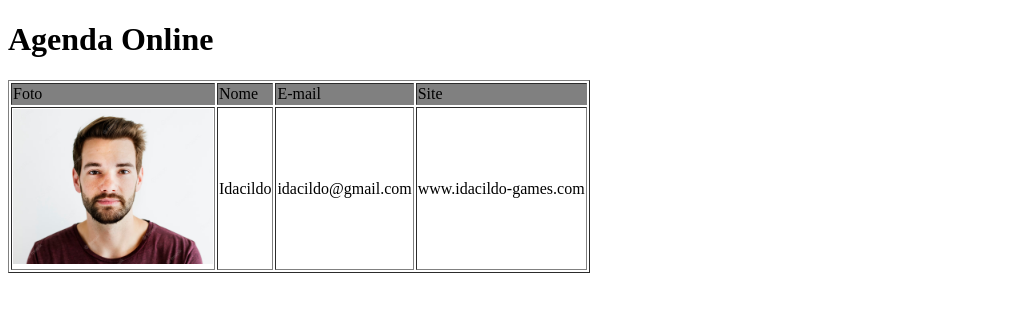
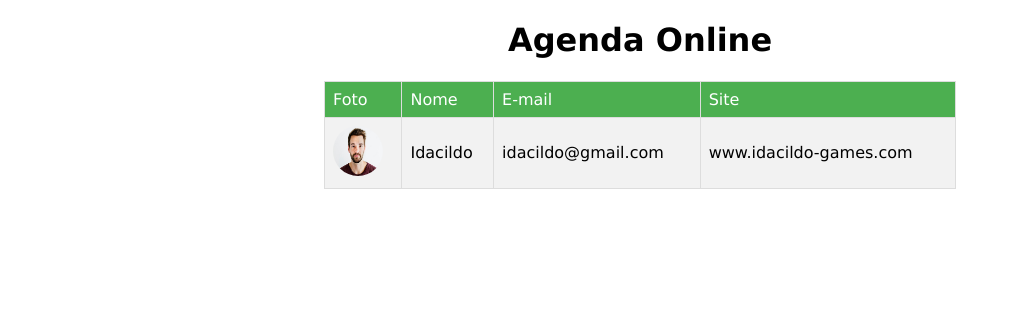
Before and after one commit to pedro-azevedo3/Front-end-Primeira-Entrega, a plain HTML site: page exercicio-6/index.html in a window 1280 px wide. Shown: the whole page, without its empty margins (0-1011 px from the left). Drawn offline with Linux system fonts and the light colour scheme.

Commit message:
second commit

```diff
--- a/exercicio-2/stylesheet.css
+++ b/exercicio-2/stylesheet.css
@@ -1,3 +1,7 @@
+h1 {
+  text-align: center;
+}
+
 
 table {
     border-collapse: collapse;
--- a/exercicio-6/index.html
+++ b/exercicio-6/index.html
@@ -5,11 +5,11 @@
     <meta http-equiv="X-UA-Compatible" content="IE=edge">
     <meta name="viewport" content="width=device-width, initial-scale=1.0">
     <link rel="stylesheet" href="stylesheet.css">
-    <title></title>
+    <title>Agenda Oline</title>
 </head>
 <body>
     <h1>Agenda Online</h1>
-    <table border="1">
+    <table>
         <tr class="primeira-linha">
             <td>Foto</td>
             <td>Nome</td>
@@ -17,7 +17,7 @@
             <td>Site</td>
         </tr>
         <tr>
-            <td><img src="retrato-de-homem-branco-isolado_53876-40306.avif"></td>
+            <td><img alt="foto de idacildo" src="retrato-de-homem-branco-isolado_53876-40306.avif"></td>
             <td>Idacildo</td>
             <td>idacildo@gmail.com</td>
             <td>www.idacildo-games.com</td>
--- a/exercicio-6/stylesheet.css
+++ b/exercicio-6/stylesheet.css
@@ -5,3 +5,39 @@ img {
 .primeira-linha {
     background-color: grey;
 }
+
+body {
+    font-family: 'Lucida Sans', 'Lucida Sans Regular', 'Lucida Grande', 'Lucida Sans Unicode', Geneva, Verdana, sans-serif;
+}
+
+h1 {
+    text-align: center;
+}
+
+table {
+    border-collapse: collapse;
+    width: 50%;
+    margin: 0 auto;
+
+  }
+
+  td, th {
+    border: 1px solid #ddd;
+    padding: 8px;
+    text-align: left;
+  }
+
+  tr:nth-child(even) {
+    background-color: #f2f2f2;
+  }
+
+  tr.primeira-linha {
+    background-color: #4CAF50;
+    color: #fff;
+  }
+
+  img {
+    width: 50px;
+    height: 50px;
+    border-radius: 50%;
+  }
--- a/exercicio-8/stylesheet.css
+++ b/exercicio-8/stylesheet.css
@@ -12,6 +12,7 @@ body {
     flex-wrap: wrap;
     justify-content: center;
     align-items: center;
+    width: 100%;
 }
 
 /* Estilo das divs music-container */
@@ -23,6 +24,7 @@ body {
     border-radius: 4px;
     overflow: hidden;
     align-items: center;
+    width: 100%;
 }
 
 /* Estilo da capa de cada música */
```
Also changed, not shown: exercicio-1/index.html (+7 -7 lines), exercicio-2/index.html (+1 -1 lines), exercicio-3/index.html (+1 -1 lines), exercicio-5/index.html (+1 -1 lines), exercicio-8/index.html (+2 -2 lines).
